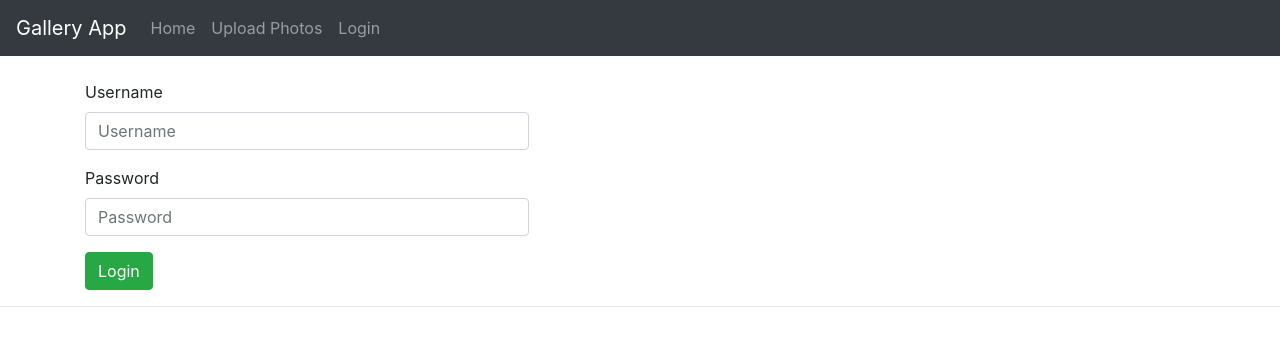
After one commit to rodrigues882013/photogallery, a Django app: template photogallery/templates/login.html in a window 1280 px wide. The commit adds this page. Shown: the top 346 px of the page. Run offline with Django 3.2, Linux system fonts and the light colour scheme; the template is opened without the code that fills it: values that come from a table or form of the project are taken from there, others are empty; some libraries are stand-ins or nearby versions.

Commit message:
-- adding auth suport.

```diff
--- a/photogallery/photogallery/settings.py
+++ b/photogallery/photogallery/settings.py
@@ -152,3 +152,6 @@ MEDIA_ROOT = (
 STATICFILES_DIRS = (
     os.path.join(BASE_DIR, 'static'),
 )
+
+LOGIN_REDIRECT_URL = 'home'
+LOGOUT_REDIRECT_URL = 'home'
--- a/photogallery/photogallery/urls.py
+++ b/photogallery/photogallery/urls.py
@@ -17,6 +17,8 @@ from django.urls import path
 from django.contrib import admin
 from django.conf import settings
 from django.conf.urls.static import static
+from django.contrib.auth import views as auth_views
+
 from gallery import views
 
 admin.autodiscover()
@@ -26,4 +28,7 @@ urlpatterns = [
     path('home', views.home, name='home'),
     path('photos', views.photos, name='photos'),
     path('like', views.like, name='like'),
+    path('login', auth_views.login, {'template_name': 'login.html'}, name='login'),
+    path('logout', auth_views.logout, name='logout'),
+    path('approve', views.approve, name='approve'),
 ] + static(settings.MEDIA_URL, document_root=settings.MEDIA_ROOT)
--- a/photogallery/static/js/main.js
+++ b/photogallery/static/js/main.js
@@ -4,7 +4,7 @@ $(function(){
 
         $.ajax({
 		    url: 'like',
-		    data: {like: 1, photo_id: photo_id},
+		    data: {photo_id: photo_id},
 		    type: 'post',
 		    dataType: 'json',
 		    success: function(data) {
--- a/photogallery/templates/base.html
+++ b/photogallery/templates/base.html
@@ -32,6 +32,12 @@
         <ul class="navbar-nav mr-auto">
           <li class="nav-item home"><a class="nav-link" href="{% url 'home' %}">Home</a></li>
           <li class="nav-item photo"><a class="nav-link" href="{% url 'photos' %}">Upload Photos</a></li>
+          {% if not request.user.is_authenticated %}
+          <li class="nav-item photo"><a class="nav-link" href="{% url 'login' %}">Login</a></li>
+          {% endif %}
+          {% if request.user.is_authenticated %}
+          <li class="nav-item photo"><a class="nav-link" href="{% url 'logout' %}">logout</a></li>
+          {% endif %}
         </ul>
       </div>
     </nav>
--- a/photogallery/templates/home.html
+++ b/photogallery/templates/home.html
@@ -20,6 +20,9 @@
                 <div class="card-body">
                   <div class="d-flex justify-content-between align-items-center">
                     <div class="btn-group">
+                      {% if request.user.is_authenticated %}
+                      <button data-id="{{photo.id}}" type="button" class="btn btn-sm btn-outline-secondary approve">Approve</button>
+                      {% endif %}
                       <button data-id="{{photo.id}}" type="button" class="btn btn-sm btn-outline-secondary like">Like</button>
                     </div>
                     <small class="numlike text-muted"><span class="likes-{{photo.id}}">{{photo.likes}}</span> likes</small>
--- /dev/null
+++ b/photogallery/templates/login.html
@@ -0,0 +1,46 @@
+
+{% extends "base.html" %}
+
+{% block content %}
+{% if form.errors %}
+<p>Your username and password didn't match. Please try again.</p>
+{% endif %}
+
+{% if next %}
+    {% if user.is_authenticated %}
+    <p>Your account doesn't have access to this page. To proceed,
+    please login with an account that has access.</p>
+    {% else %}
+    <p>Please login to see this page.</p>
+    {% endif %}
+{% endif %}
+
+<div  class="center-block" id="login" style="width: 40%;">
+    <form class="form-horizontal form" name="LoginForm"  method="post">
+    {% csrf_token %}
+    {% if next %}
+        <input type="hidden" name="next" value="{{ next }}" />
+    {% endif %}
+    <div class="control-group mb-3">
+        <label class="control-label" for="username">Username</label>
+        <div class="controls">
+            <input class="form-control" type="text" id="username" name="username"  placeholder="Username">
+        </div>
+    </div>
+    <div class="control-group mb-3">
+        <label class="control-label" for="password">Password</label>
+        <div class="controls">
+            <input class="form-control" type="password" name="password" id="password" placeholder="Password">
+        </div>
+    </div>
+        <div class="control-group">
+            <div class="controls">
+                <button type="submit" class="btn btn-success">Login</button>
+            </div>
+        </div>
+    </form>
+</div>
+
+
+
+{% endblock %}
```
Also changed, not shown: photogallery/gallery/services.py (+10 -2 lines), photogallery/gallery/views.py (+33 -5 lines).
